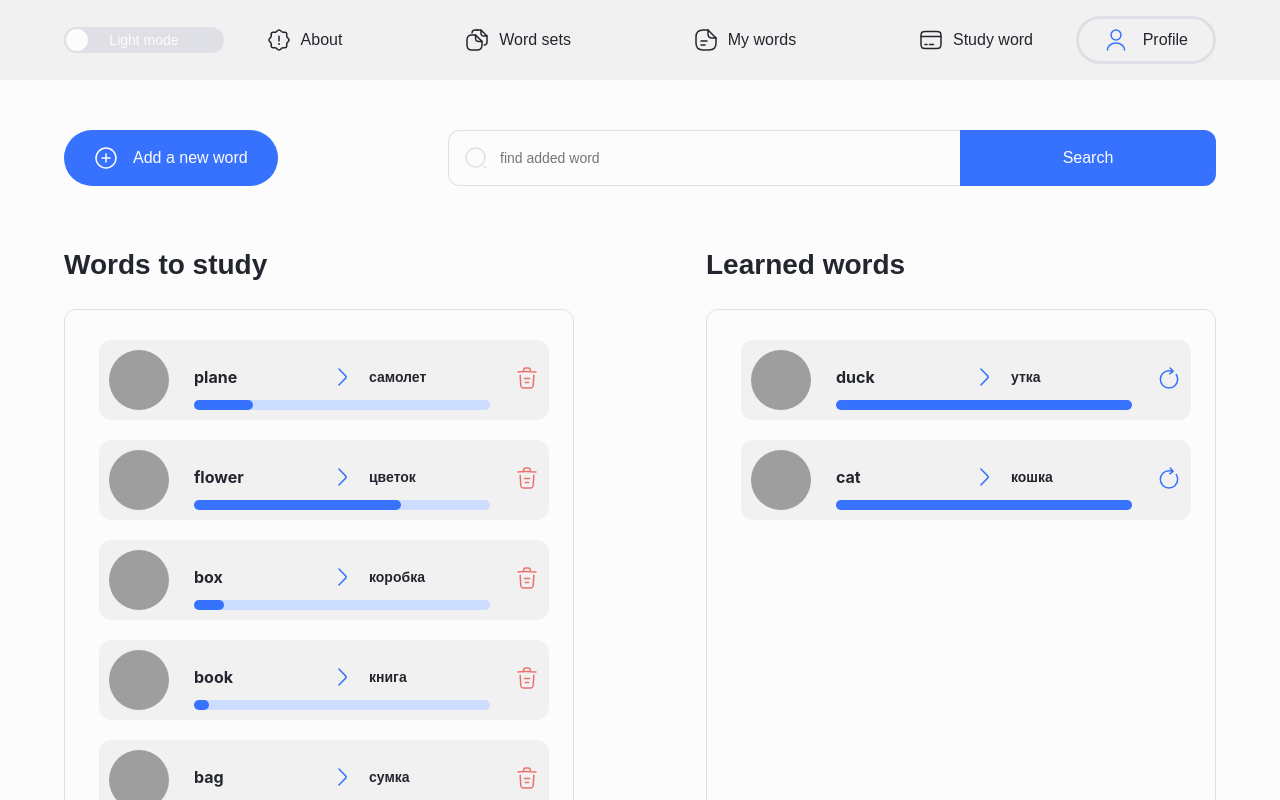
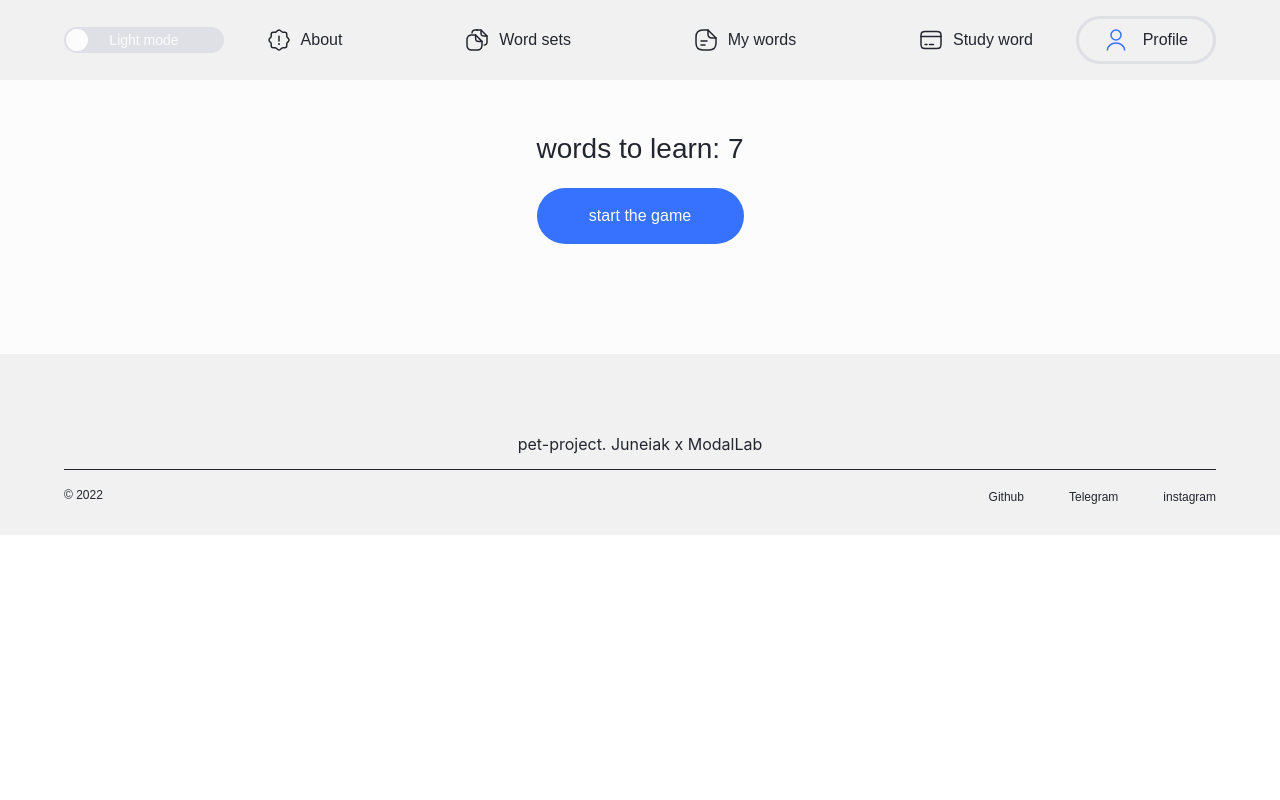
Before and after one commit to Juneiak/learn-words-front, a React (Create React App) app: page /#/ in a window 1280 px wide. Shown: the top 800 px of the page. Built offline with nearby package versions, Linux system fonts and the light colour scheme; grey boxes are pictures that could not be loaded.

Commit message:
add game repeat

```diff
--- a/src/app/app.jsx
+++ b/src/app/app.jsx
@@ -38,7 +38,7 @@ function App() {
       <Header />
 
       <Switch>
-        <Route exact path='/'>
+        <Route exact path='/main'>
           <MainPage />
         </Route>
 
@@ -50,7 +50,7 @@ function App() {
           <WordSetsPage />
         </Route>
 
-        <Route exact path='/study'>
+        <Route exact path='/'>
           <StudyPage />
         </Route>
 
--- /dev/null
+++ b/src/components/finish-message/finish-message.jsx
@@ -0,0 +1,20 @@
+import React from "react";
+import ButtonPrimary from "../buttons/button-primary/button-primary";
+import styles from './finish-message.module.css';
+
+function FinishMessage({ repeatHandler }) {
+
+    return (
+      <div className={styles.finishMessage}>
+        <span className="text-h3"> you have repeated all words! Wanna repeat?</span>
+        <ButtonPrimary
+          buttonText='Repeat'
+          clickHandler={repeatHandler}
+          buttonWidth='100%'
+          buttonHeight='56px'
+        />
+      </div>
+    )
+}
+
+export default FinishMessage;
--- /dev/null
+++ b/src/components/finish-message/finish-message.module.css
@@ -0,0 +1,4 @@
+.finishMessage {
+  display: grid;
+  gap: 20px;
+}
--- a/src/components/nav-tab/nav-tab.jsx
+++ b/src/components/nav-tab/nav-tab.jsx
@@ -17,8 +17,8 @@ function NavTab({ isVertical=false }) {
         <ul className={`${styles.list} ${isVertical && styles.verticalList}`}>
           <NavTabLink linkName='About' linkTo='/about' icon={AboutIcon} />
           {isLogin && <NavTabLink linkTo='/word-sets' icon={DocumentSetIcon} linkName='Word sets' />}
-          {isLogin && <NavTabLink linkTo='/' icon={DocumentIcon} linkName='My words' />}
-          {isLogin && <NavTabLink linkTo='/study' icon={CardIcon} linkName='Study word' />}
+          {isLogin && <NavTabLink linkTo='/main' icon={DocumentIcon} linkName='My words' />}
+          {isLogin && <NavTabLink linkTo='/' icon={CardIcon} linkName='Study word' />}
           {/* {isLogin && <NavTabLink linkTo='/settings' icon={SettingsIcon} linkName='Settings' />} */}
         </ul>
       </nav>
--- a/src/pages/study/study-page.jsx
+++ b/src/pages/study/study-page.jsx
@@ -9,19 +9,21 @@ import { useSelector } from 'react-redux';
 import AddButton from '../../components/buttons/add-button/add-button';
 import { getRandomNumber } from "../../utils/math-funcs";
 import GameStatus from '../../components/game-status/game-status';
+import FinishMessage from "../../components/finish-message/finish-message";
 
 function StudyPage() {
   const { values, handleChange, resetForm, isValid } = useFormWithValidation();
   const [ isGameStarted, setIsGameStarted ] = React.useState(false);
   const [ wordToGuess, setWordToGuess ] = React.useState({});
   const [ gameStatus, setGameStatus] = React.useState('listen'); // three state: listen, correct, incorrect
+  const [ wordsToLearnList, setWordsToLearnList ] = React.useState([])
 
   const { userLearningWords } = useSelector(store => ({
     userLearningWords: store.funcs.userLearningWords
   }))
 
   const setRandomWordToGuess = () => {
-    setWordToGuess(userLearningWords[getRandomNumber(0, userLearningWords.length - 1)])
+    setWordToGuess(wordsToLearnList[getRandomNumber(0, wordsToLearnList.length - 1)])
   }
 
   const handleType = (evt) => {
@@ -30,7 +32,7 @@ function StudyPage() {
   }
 
   const handleStartGame = () => {
-    setIsGameStarted(!isGameStarted);
+    setIsGameStarted(true);
     setRandomWordToGuess();
     setGameStatus('listen');
   }
@@ -38,6 +40,7 @@ function StudyPage() {
   const handleCheckWord = () => {
     if (values.translation === wordToGuess.translation) {
       setGameStatus('correct')
+      setWordsToLearnList(wordsToLearnList.filter(word => word.word !== wordToGuess.word))
       return
     }
     setGameStatus('incorrect');
@@ -48,13 +51,23 @@ function StudyPage() {
     resetForm();
   }
 
+  const handleRepeat = () => {
+    setWordsToLearnList(userLearningWords);
+    setGameStatus('listen');
+    resetForm();
+  }
+
+  React.useEffect(() => {
+    setWordsToLearnList(userLearningWords);
+  }, [userLearningWords])
+
 
   return (
     <PageWrap>
       {!isGameStarted
         ? <div className={styles.gameTag}>
             <span className={`${styles.wordsLeft} text-h3`}>
-              {`words to learn: ${userLearningWords.length || 0}`}
+              {`words to learn: ${wordsToLearnList.length || 0}`}
             </span>
             {
               userLearningWords.length > 0
@@ -68,6 +81,10 @@ function StudyPage() {
             }
           </div>
         : <section className={styles.studyModule}>
+          {
+            wordsToLearnList.length === 0
+            ? <FinishMessage repeatHandler={handleRepeat}/>
+            : <>
                 <WordContainer word={wordToGuess.word} wordImageUrl={wordToGuess.imageUrl} />
                 <form className={styles.form}>
                   <PrimaryInput
@@ -85,6 +102,8 @@ function StudyPage() {
                     nextHandler={handleNextWord}
                   />
                 </form>
+              </>
+          }
           </section>
       }
 
```
Lines whose indentation alone changed are shown as unchanged.
